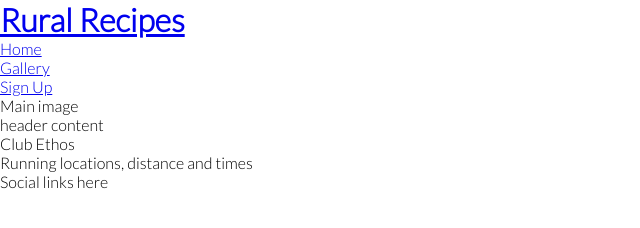
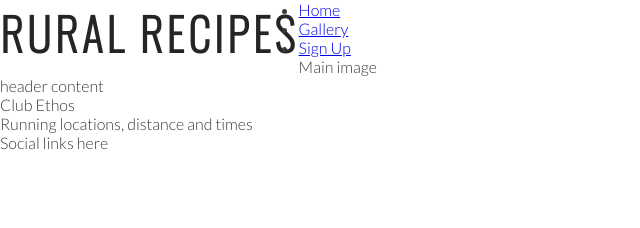
Before and after one commit to tomasblomgren/mitt-projekt, a plain HTML site: page index.html in a window 1280 px wide. Shown: the whole page, without its empty margins (0-640 px from the left). Drawn offline with nearby package versions, Linux system fonts and the light colour scheme; files that its build step writes are made by us from their sources.

Commit message:
add style and headings for logo

```diff
--- a/css/style.css
+++ b/css/style.css
@@ -10,4 +10,17 @@ border: none;
 body {
 font-family: lato, sans-serif;
 font-weight: 300;
+color: #3a3a3a;
 }
+/* headings and logo*/
+h1, h2 {
+    font-family: Oswald, sans-serif;
+    text-transform: uppercase;
+    letter-spacing: 4px;
+    color: #252525;
+
+}
+#logo {
+    float: left;
+    font-size: 280%;
+}
--- a/index.html
+++ b/index.html
@@ -17,9 +17,7 @@
 <body>
     <header>
         <a href="index.html">
-            <h1>
-                Rural Recipes
-            </h1>
+            <h1 id="logo"> Rural Recipes</h1>
         </a>
         <nav>
             <ul>
```
